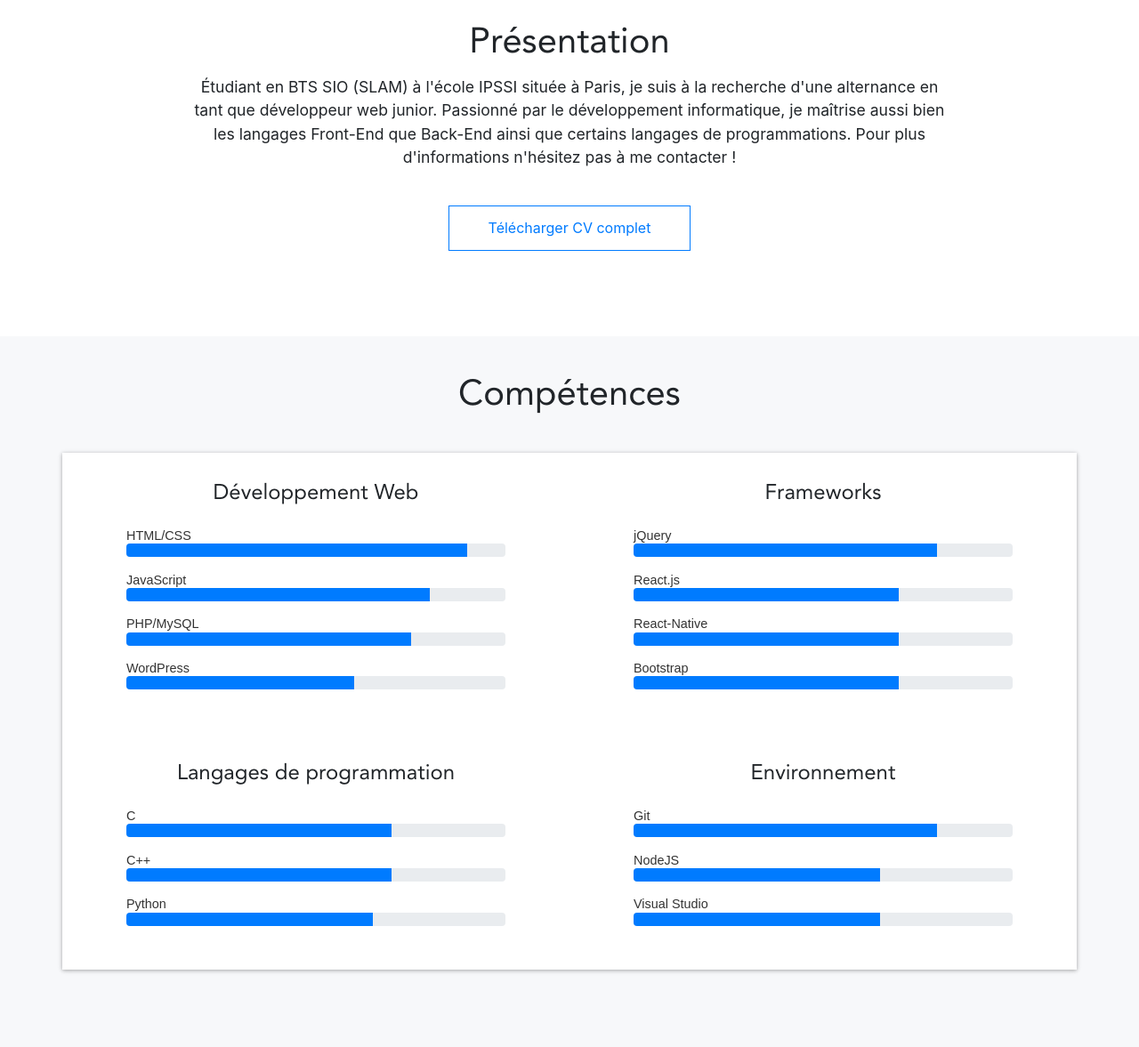
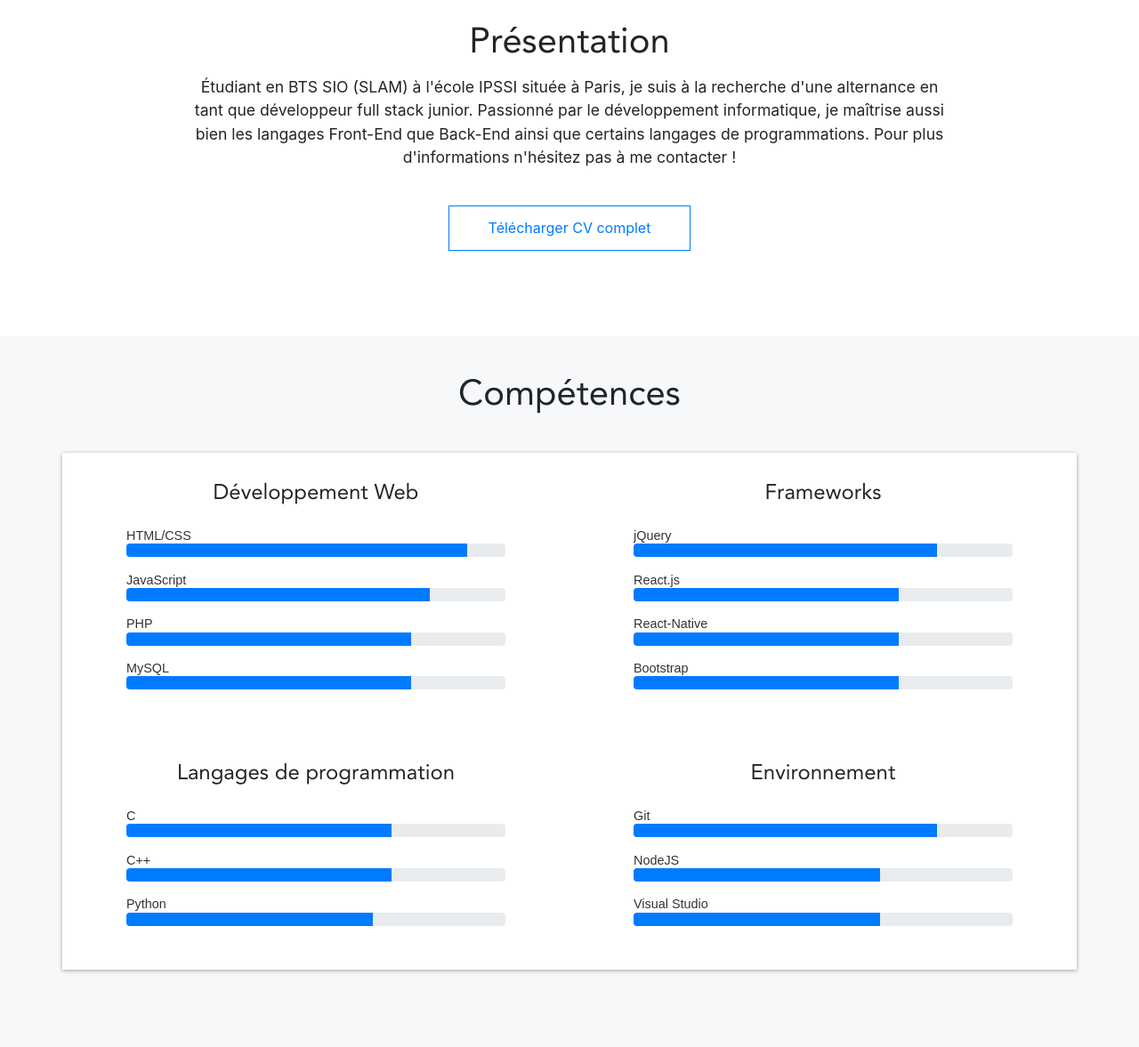
Before and after one commit to Stabien/Site_Perso, a PHP site: page / in a window 1280 px wide. Shown: the part 684-1861 px from the top of the page at 89% size. Run offline with PHP 8.4, Linux system fonts and the light colour scheme.

Commit message:
competences and presentation update

```diff
--- a/index.php
+++ b/index.php
@@ -48,7 +48,7 @@
                 <div id="aos-animation-container" data-aos="fade-up" data-aos-duration="1500">
                     <h2>Présentation</h2>
                     <p> Étudiant en BTS SIO (SLAM) à l'école IPSSI située à Paris,
-                    je suis à la recherche d'une alternance en tant que développeur web junior. Passionné par le développement informatique,
+                    je suis à la recherche d'une alternance en tant que développeur full stack junior. Passionné par le développement informatique,
                     je maîtrise aussi bien les langages Front-End que Back-End ainsi que certains langages de programmations.
                     Pour plus d'informations n'hésitez pas à me contacter !
                     </p>
@@ -79,15 +79,15 @@
                                     aria-valuemin="0" aria-valuemax="100"></div>
                                 </div>
                             </li>
-                            <li>PHP/MySQL
+                            <li>PHP
                                 <div class="progress">
                                     <div class="progress-bar" role="progressbar" aria-valuenow="75"
                                     aria-valuemin="0" aria-valuemax="100"></div>
                                 </div>
                             </li>
-                            <li>WordPress
+                            <li>MySQL
                                 <div class="progress">
-                                    <div class="progress-bar" role="progressbar" aria-valuenow="60"
+                                    <div class="progress-bar" role="progressbar" aria-valuenow="75"
                                     aria-valuemin="0" aria-valuemax="100"></div>
                                 </div>
                             </li>
```
Also changed, not shown: 1 other file.
